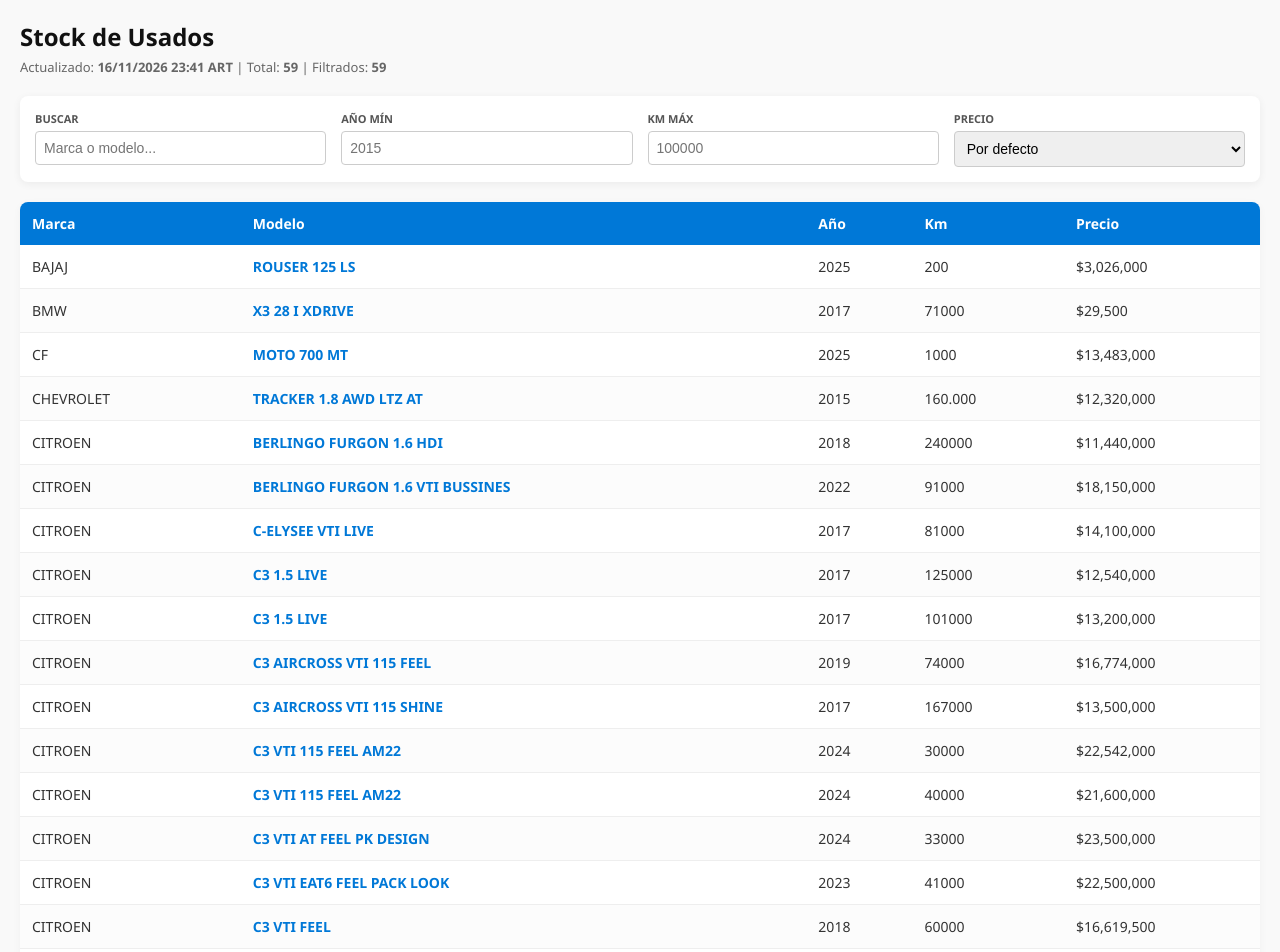
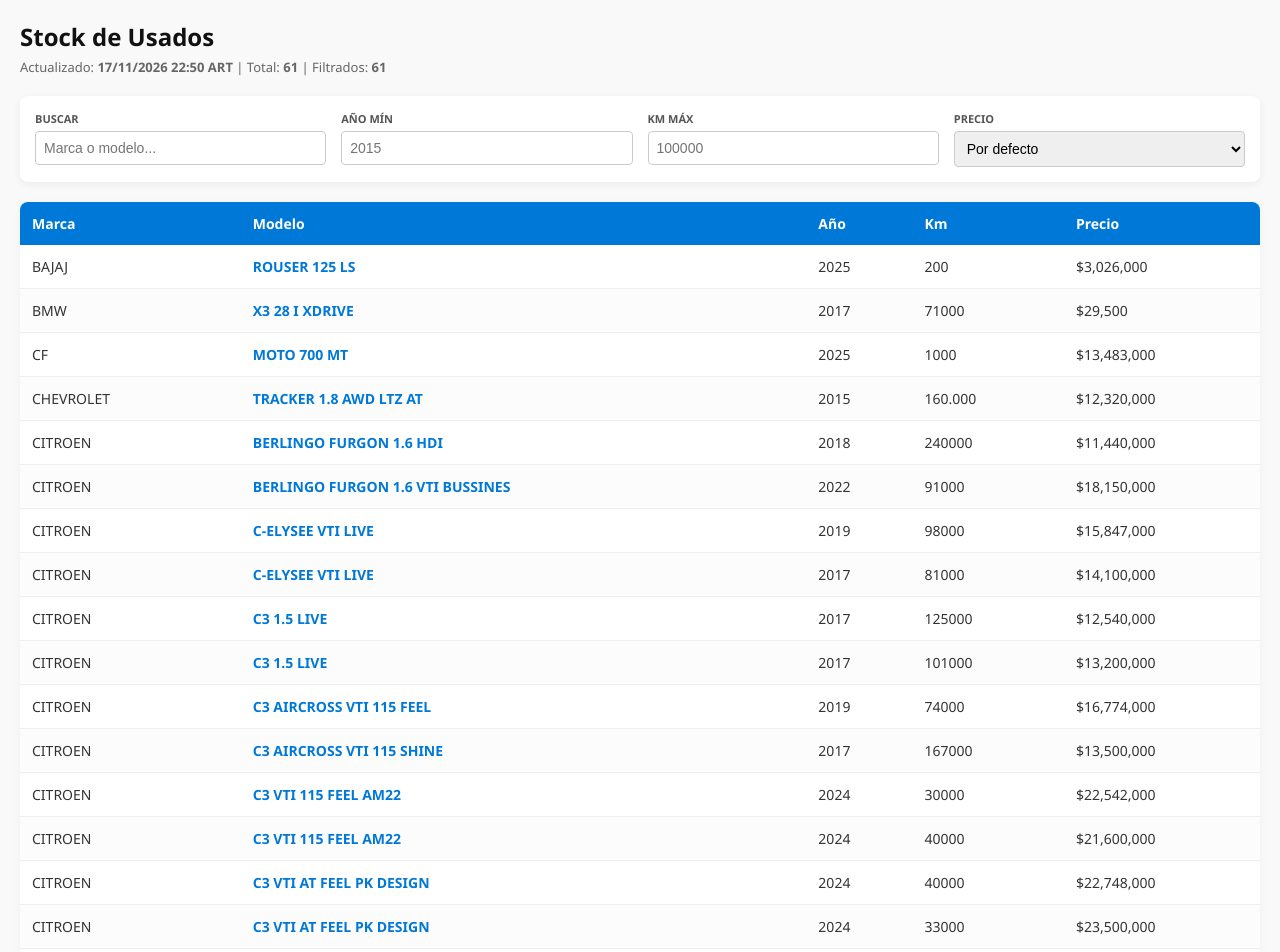
Before and after one commit to Pablo1530/Fortino.scriping, a plain HTML site: page index.html in a window 1280 px wide. Shown: the top 952 px of the page. Drawn offline with Linux system fonts and the light colour scheme.

Commit message:
Auto-actualización de stock

```diff
--- a/index.html
+++ b/index.html
@@ -26,7 +26,7 @@
 
 <h1>Stock de Usados</h1>
 <div class="meta-info">
-    Actualizado: <b>16/11/2026 23:41 ART</b> | Total: <b id="total-original">59</b> | Filtrados: <b id="total-filtrado">59</b>
+    Actualizado: <b>17/11/2026 22:50 ART</b> | Total: <b id="total-original">61</b> | Filtrados: <b id="total-filtrado">61</b>
 </div>
 
 <div class="filter-panel">
@@ -107,6 +107,13 @@
             <td>91000</td>
             <td>$18,150,000</td>
         </tr>
+        <tr class="auto-row" data-marca="CITROEN" data-modelo="C-ELYSEE VTI LIVE" data-anio="2019" data-km="98000" data-precio="15847000">
+            <td>CITROEN</td>
+            <td><a href="https://www.fortunatofortino.com/usado/citroen-c-elysee-vti-feel-2019-grafito-98000km/" target="_blank">C-ELYSEE VTI LIVE</a></td>
+            <td>2019</td>
+            <td>98000</td>
+            <td>$15,847,000</td>
+        </tr>
         <tr class="auto-row" data-marca="CITROEN" data-modelo="C-ELYSEE VTI LIVE" data-anio="2017" data-km="81000" data-precio="14100000">
             <td>CITROEN</td>
             <td><a href="https://www.fortunatofortino.com/usado/citroen-c-elysee-vti-live-2017-stock-azul-81000km/" target="_blank">C-ELYSEE VTI LIVE</a></td>
@@ -155,6 +162,13 @@
             <td>2024</td>
             <td>40000</td>
             <td>$21,600,000</td>
+        </tr>
+        <tr class="auto-row" data-marca="CITROEN" data-modelo="C3 VTI AT FEEL PK DESIGN" data-anio="2024" data-km="40000" data-precio="22748000">
+            <td>CITROEN</td>
+            <td><a href="https://www.fortunatofortino.com/usado/citroen-c-3-1-6-vti-feel-l-22-2024-grafito-40000km/" target="_blank">C3 VTI AT FEEL PK DESIGN</a></td>
+            <td>2024</td>
+            <td>40000</td>
+            <td>$22,748,000</td>
         </tr>
         <tr class="auto-row" data-marca="CITROEN" data-modelo="C3 VTI AT FEEL PK DESIGN" data-anio="2024" data-km="33000" data-precio="23500000">
             <td>CITROEN</td>
```
